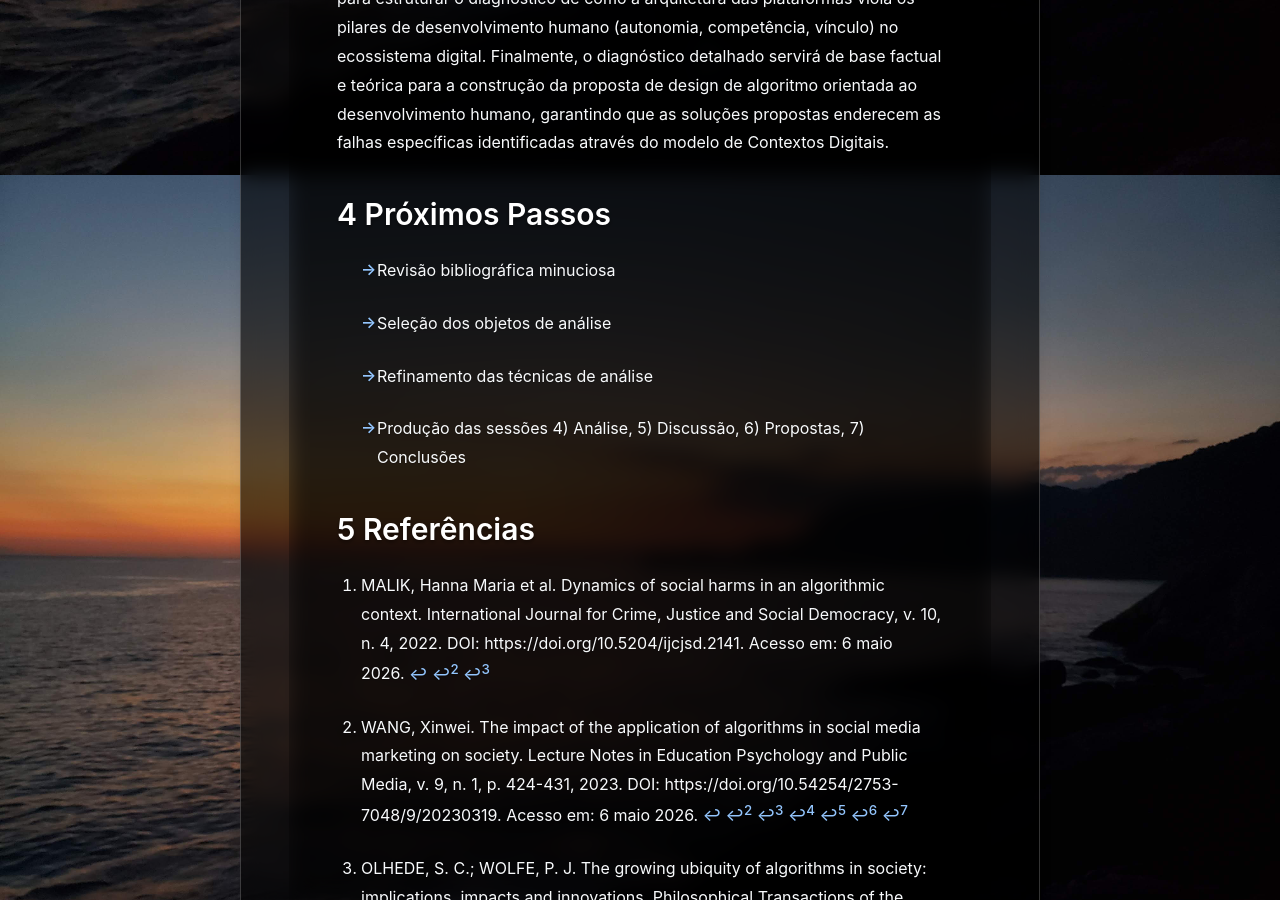
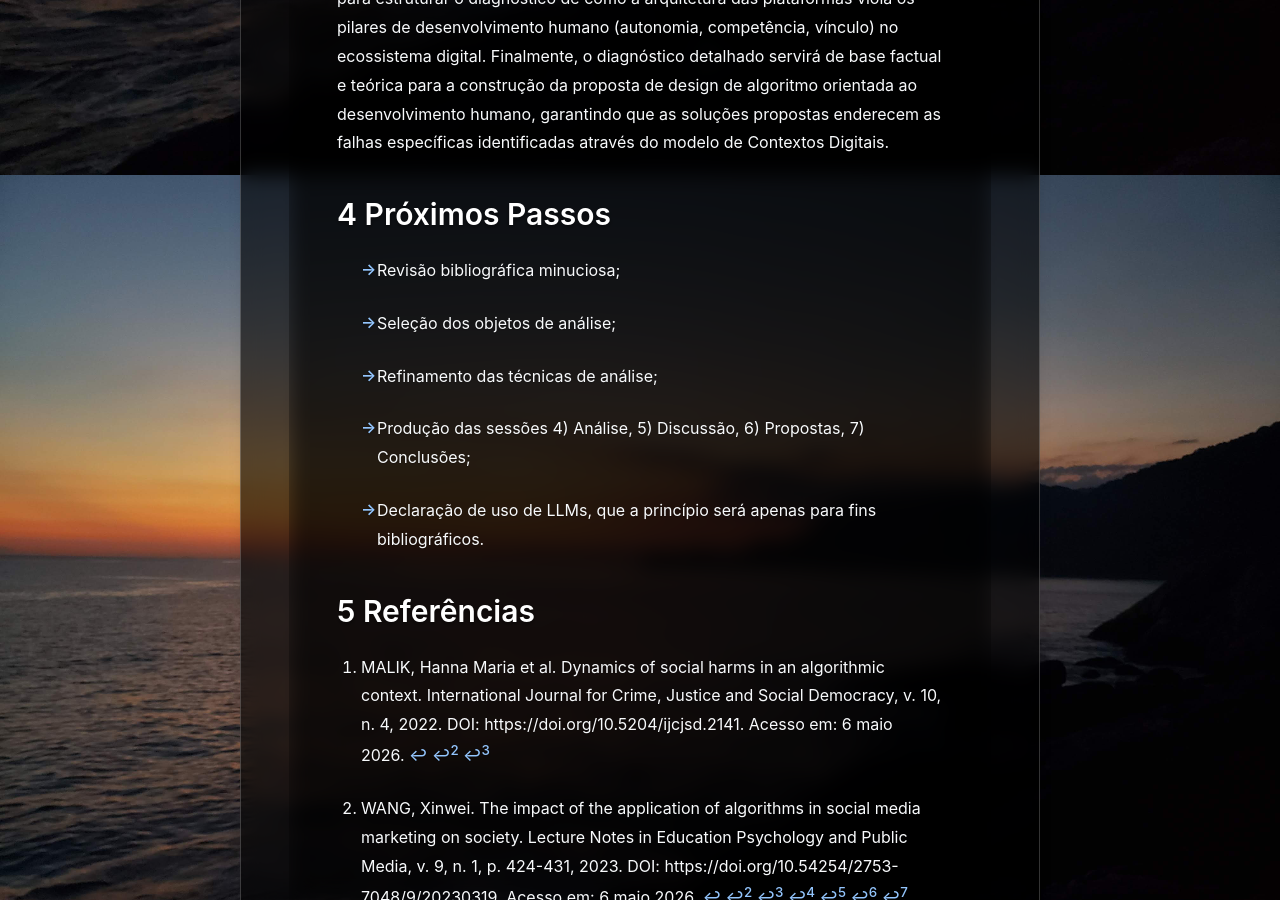
Before and after one commit to ncbor/ncbor.github.io, a Jekyll site: the page built from pages/projetos/tcc/index.md, in a window 1280 px wide and 900 px high, scrolled down 7025 px. Built offline with Jekyll 4.4.1, drawn with Linux system fonts in a browser that asks for light colours.

Commit message:
Sessoes 2 3 e 4

```diff
--- a/pages/projetos/tcc/index.md
+++ b/pages/projetos/tcc/index.md
@@ -109,14 +109,15 @@ Os dados coletados serão analisados a partir do modelo de análise dos Contexto
 
 ## 4 Próximos Passos
 
-* Revisão bibliográfica minuciosa
+* Revisão bibliográfica minuciosa;
 
-* Seleção dos objetos de análise
+* Seleção dos objetos de análise;
 
-* Refinamento das técnicas de análise
+* Refinamento das técnicas de análise;
 
-* Produção das sessões 4) Análise, 5) Discussão, 6) Propostas, 7) Conclusões
+* Produção das sessões 4) Análise, 5) Discussão, 6) Propostas, 7) Conclusões;
 
+* Declaração de uso de LLMs, que a princípio será apenas para fins bibliográficos.
 
 <!-- <br> -->
 <!---->
```
